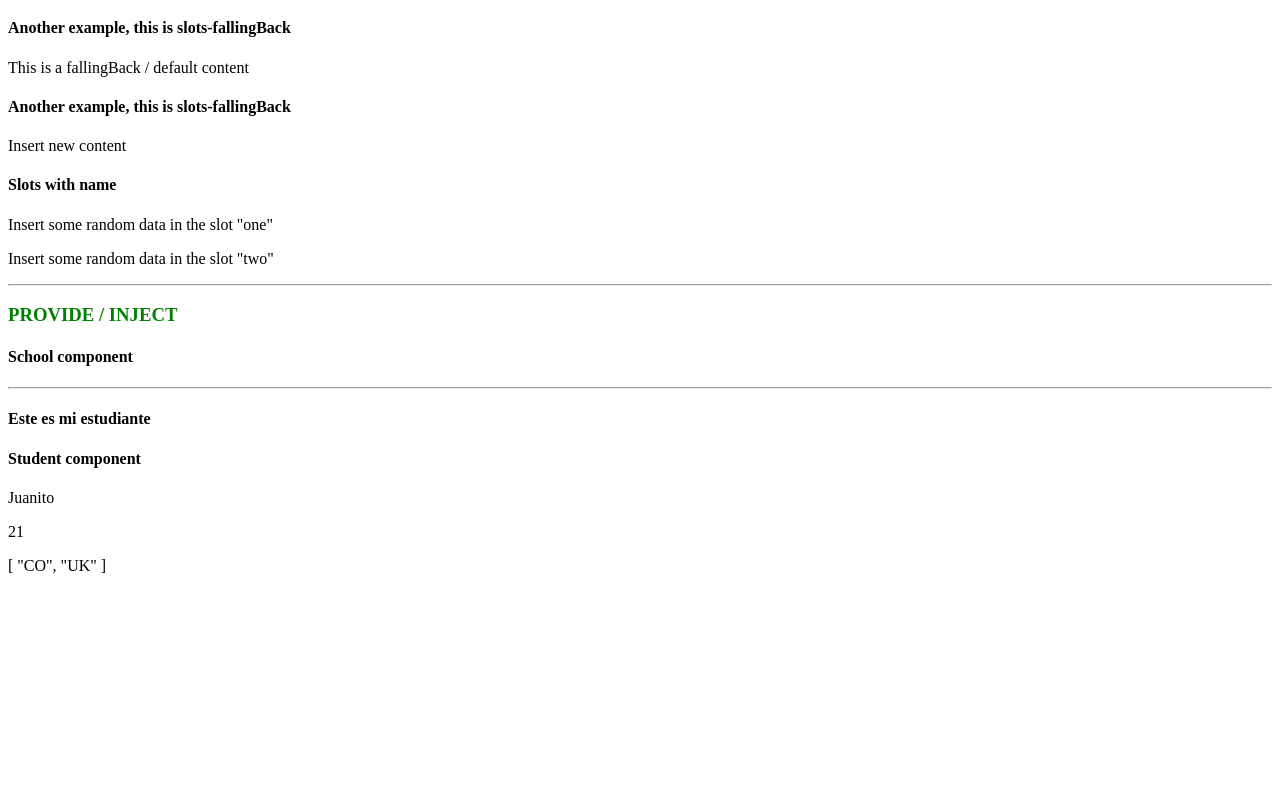
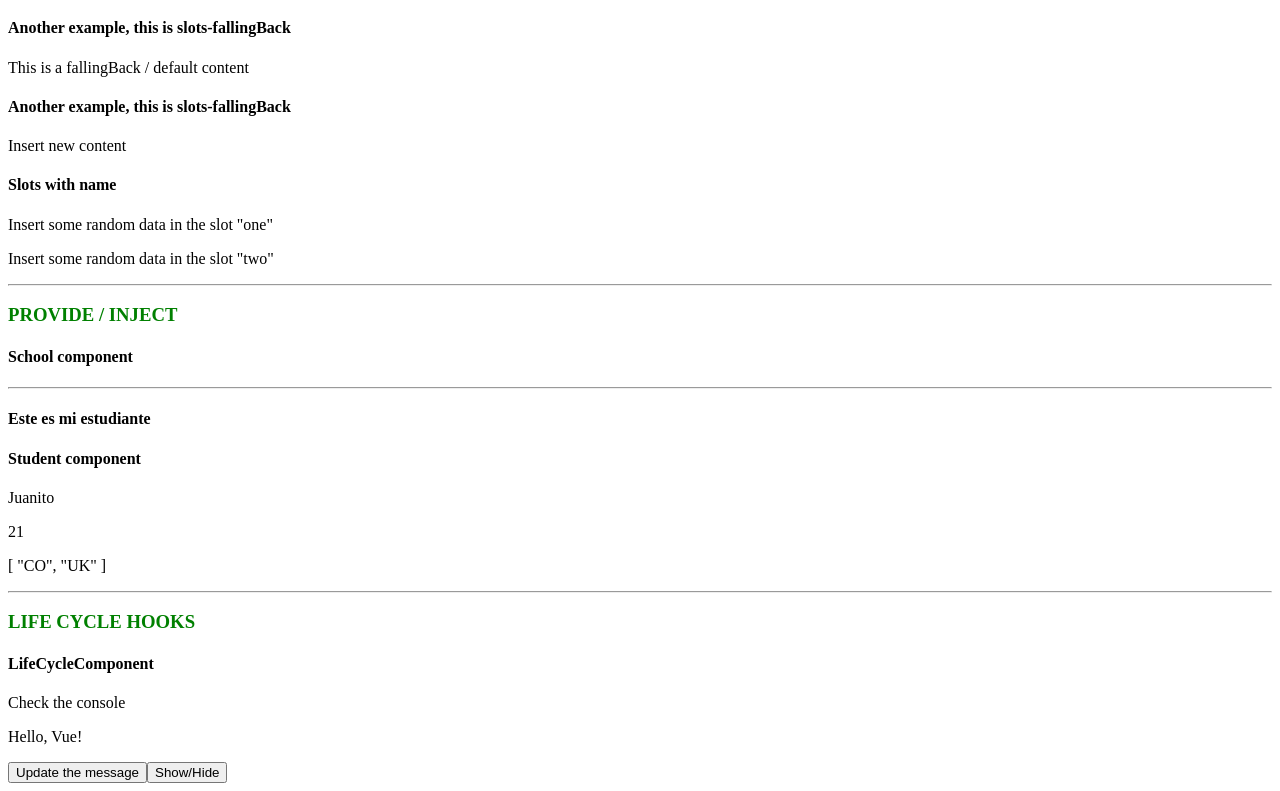
Before and after one commit to jdgonzalez03/learning-vuejs, a Vue app in the folder my-first-app/: page / in a window 1280 px wide. Shown: the part 4159-4950 px from the top of the page. Before the commit the page ends 4750 px from the top, so only its background shows below. Built offline with nearby package versions, Linux system fonts and the light colour scheme.

Commit message:
Life cycle hooks

```diff
--- a/my-first-app/src/App.vue
+++ b/my-first-app/src/App.vue
@@ -18,6 +18,7 @@ import SlotComponent from './components/SlotComponent.vue'
 import FallBackComponent from './components/FallBackComponent.vue'
 import NamedSlot from './components/NamedSlot.vue'
 import SchoolComponent from './components/SchoolComponent.vue'
+import LifeCycleComponent from './components/LifeCycleComponent.vue'
 
 const firstName = ref('Daiana')
 const lastName = ref('Campos')
@@ -52,6 +53,8 @@ const formHandler = (username, email, password) => {
 provide('studentName', 'Juanito')
 provide('studentAge', 21)
 provide('studentLocation',['CO', 'UK'])
+
+const showHide = ref(true)
 </script>
 
 <template>
@@ -136,6 +139,12 @@ provide('studentLocation',['CO', 'UK'])
       <h3>Provide / Inject </h3>
       <SchoolComponent />
     </section>
+    <hr>
+    <section>
+      <h3>Life Cycle Hooks </h3>
+      <LifeCycleComponent v-if="showHide"/>
+      <button @click="showHide = !showHide">Show/Hide</button>
+    </section>
   </div>
 </template>
 
--- a/my-first-app/src/components/LifeCycleComponent.vue
+++ b/my-first-app/src/components/LifeCycleComponent.vue
@@ -0,0 +1,51 @@
+<script setup>
+import {
+  ref,
+  onBeforeMount,
+  onMounted,
+  onBeforeUpdate,
+  onUpdated,
+  onBeforeUnmount,
+  onUnmounted
+} from 'vue'
+
+const message = ref('Hello, Vue!')
+
+onBeforeMount(()=>{
+  console.log('Se ejecuta antes de ser montado el componente')
+})
+
+onMounted(()=>{
+  console.log('El componente ha sido montado')
+})
+
+onBeforeUpdate(()=>{
+  console.log('El componente esta por cambiar')
+})
+
+onUpdated(()=>{
+  console.log('He sido actualizado')
+})
+
+
+const updateMessage = () => {
+  message.value = 'He sido cambiado'
+}
+
+onBeforeUnmount(() => {
+  console.log('Component is about to be unmounted')
+})
+
+onUnmounted(() => {
+  console.log('Component has been unmounted')
+})
+
+
+</script>
+
+<template>
+  <h4>LifeCycleComponent</h4>
+  <p>Check the console</p>
+  <p>{{message}}</p>
+  <button @click="updateMessage">Update the message</button>
+</template>
```
